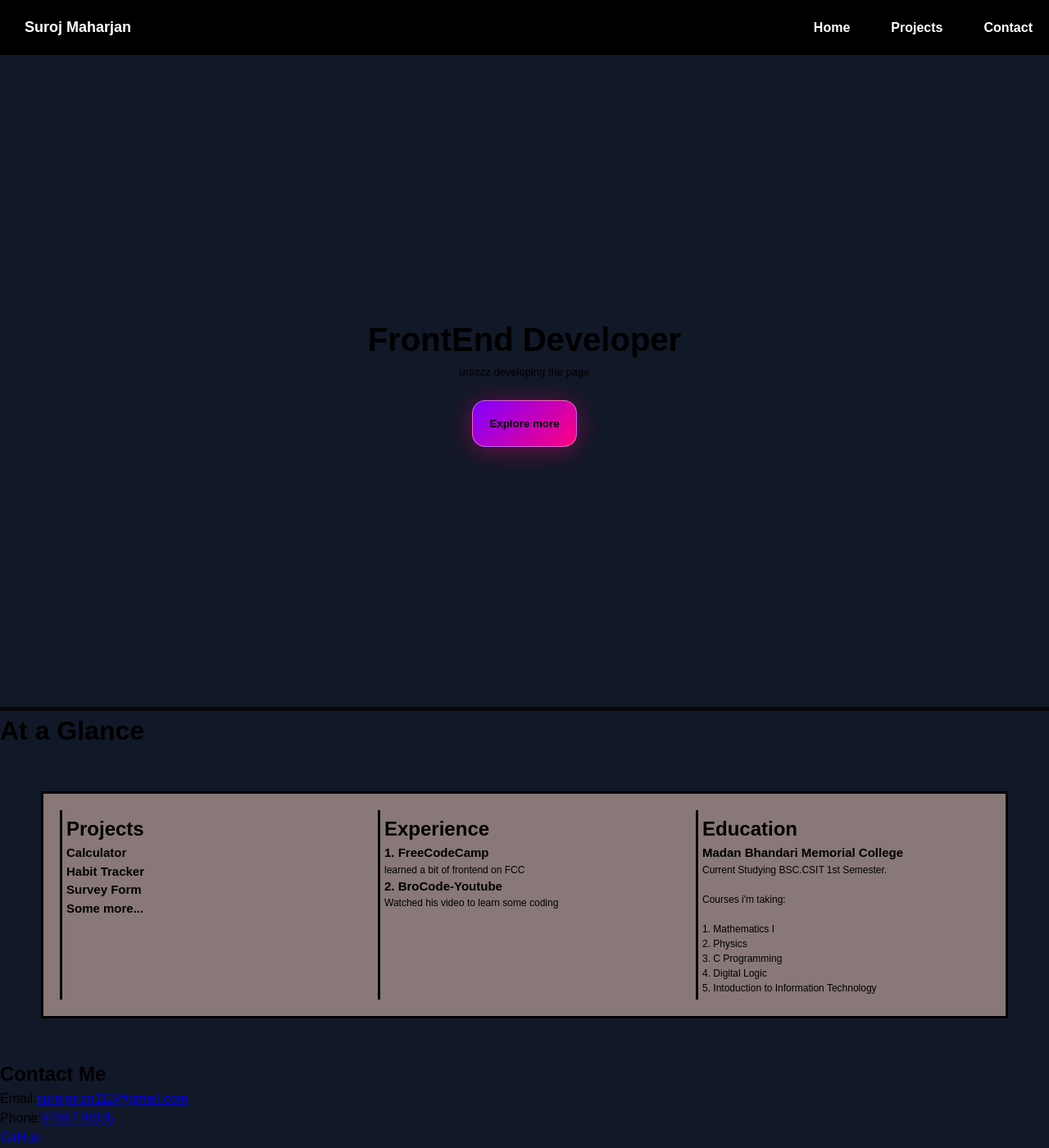
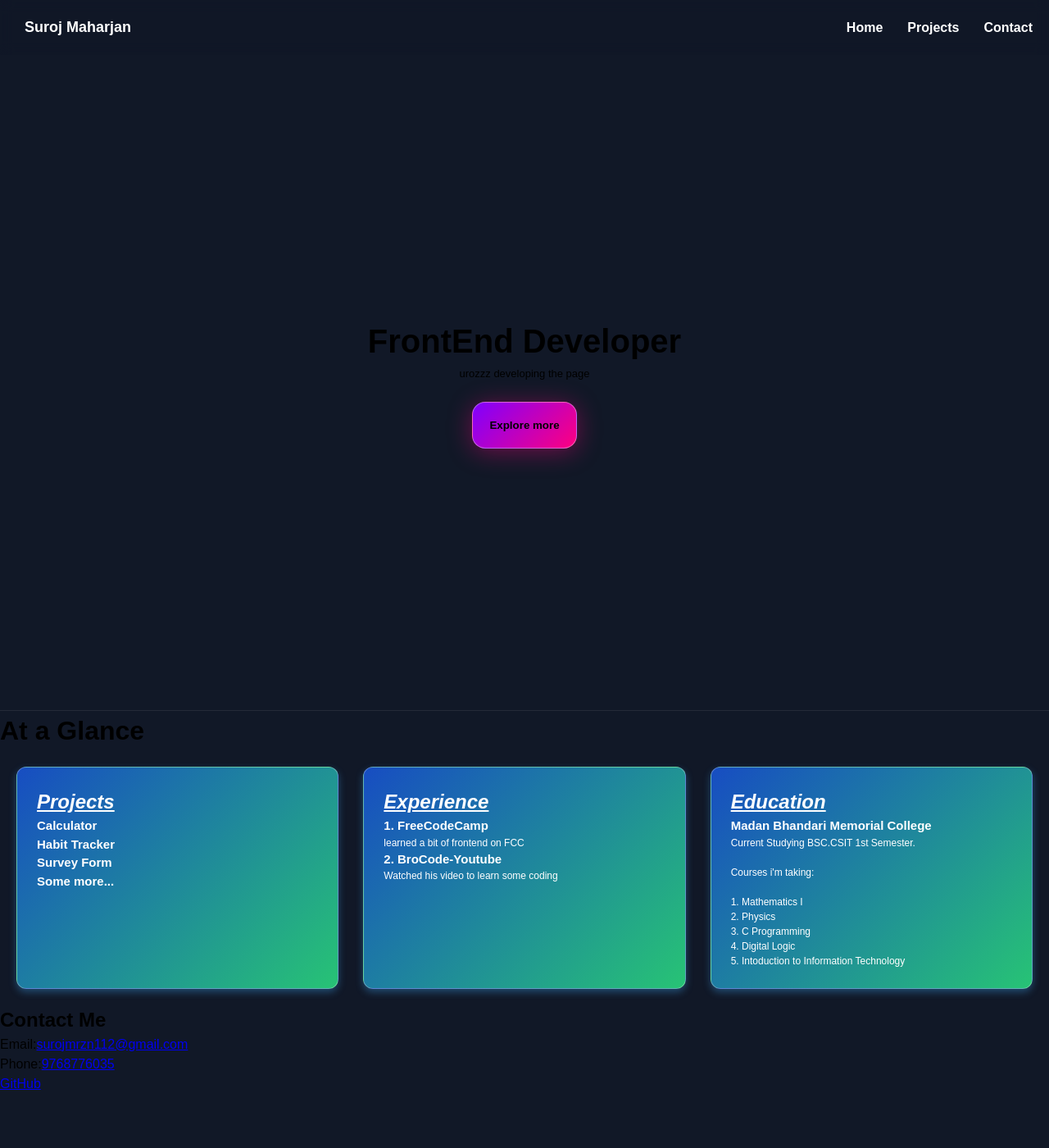
Before and after one commit to Suroj-mrzn/Portfolio.V-2, a plain HTML site: page index.html in a window 1280 px wide. Shown: the whole page at 82% size. After the commit the page ends 1334 px from the top, so only its background shows below. Drawn offline with Linux system fonts and the light colour scheme.

Commit message:
more css

```diff
--- a/style.css
+++ b/style.css
@@ -14,11 +14,15 @@ body{
 }
 
 nav{
-    --bg: black;
-    background-color: var(--bg);
-    color: contrast-color(var(--bg));
+    background: rgba(17, 24, 39, 0.7);
+    backdrop-filter: blur(8px);
+    z-index: 100;
+    position: sticky;
+    top: 0;
+
     display: flex;
     justify-content: space-between;
+    flex-wrap: wrap;
     align-items: center;
     padding: 10px 20px;
     margin: 0;
@@ -44,7 +48,7 @@ nav ul{
     display: flex;
     padding: 0;
     margin: 0;
-    gap: 50px;
+    gap: 30px;
 }
 
 header{
@@ -58,7 +62,7 @@ header{
     justify-content: center;
     text-align: center;
     align-items: center;
-    border-bottom: #070607 5px solid;
+    border-bottom: 1px solid rgba(255, 255, 255, 0.08);
 }
 header h1{
     font-weight: bold;
@@ -92,23 +96,28 @@ transition: all 0.3s cubic-bezier(0.25, 0.8, 0.25, 1);
 }
 #Hero{
     --bg: rgb(136, 120, 120);
-    background-color: var(--bg);
     color: contrast-color(var(--bg));
     display: flex;
-    border: 3px solid;
     flex-direction: row;
+    padding: 20px;
     gap: 30px;
-    margin: 50px;
-    padding: 20px;
+    flex-wrap: wrap;
     }
 
 #Hero > div{
     flex:1;
-    border-left: 3px solid;
-   padding: 5px;
+    background-image: linear-gradient(135deg, #174dc2, #27c375);
+    border: 1px solid rgba(255, 255, 255, 0.3);
+    box-shadow: 0 4px 10px rgba(58, 150, 221, 0.4);
+    border-radius: 12px;
+    padding: 24px;
+    color: #fff;
+
 }
 #Hero h2{
     font-weight: bold;
+    font-style: italic;
+    text-decoration: underline;
 
 }
 #Hero h3{
```
Also changed, not shown: 1 other file.
